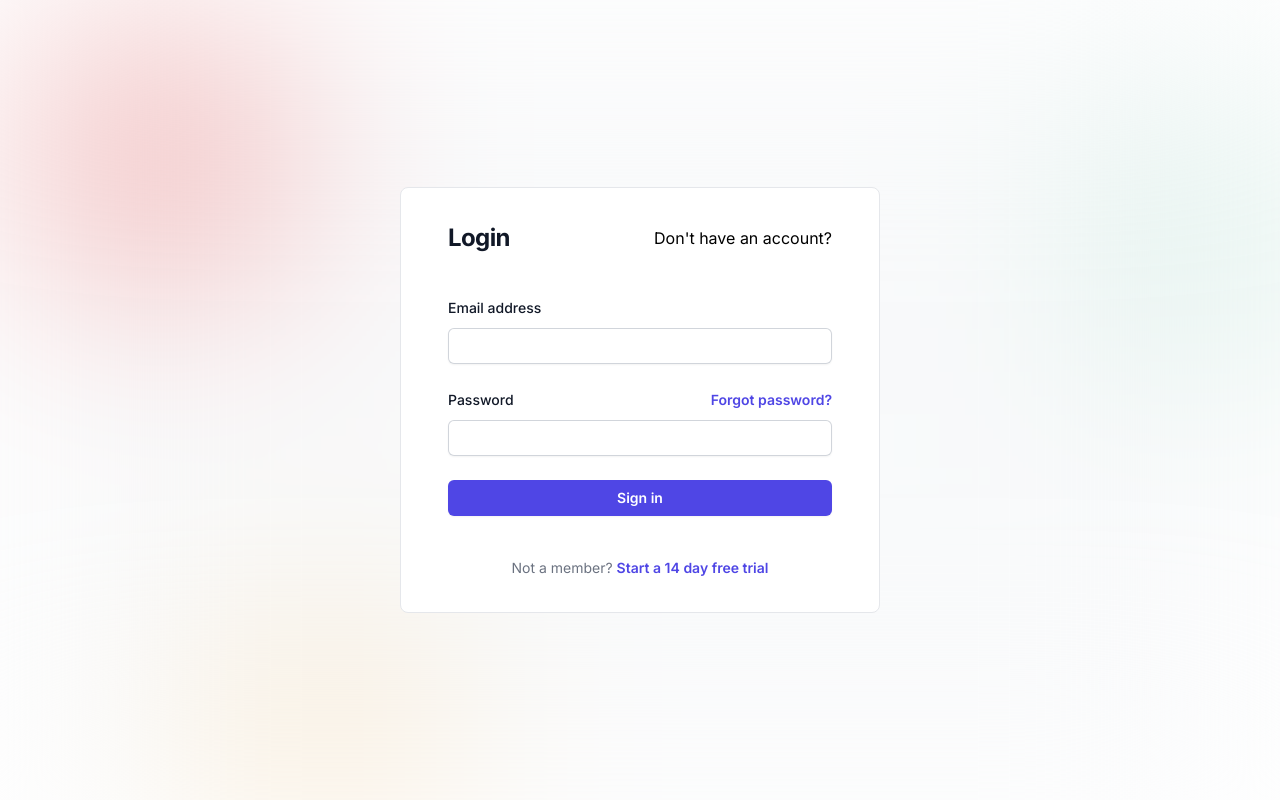
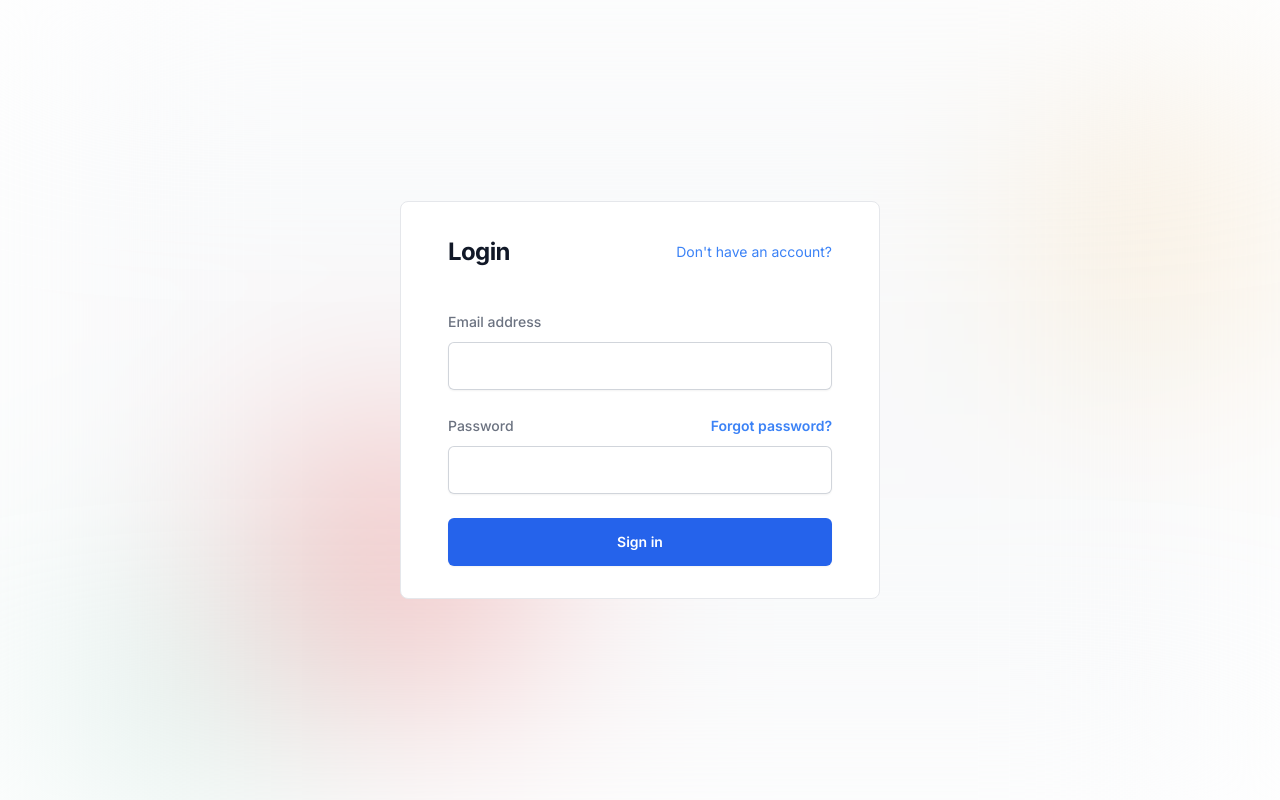
Before and after one commit to saeidsh777/Online-Shop--Group-Development-, a Next.js app: page /auth/login in a window 1280 px wide. Built offline with nearby package versions, Linux system fonts and the light colour scheme.

Commit message:
Styling the login form

```diff
--- a/app/auth/login/page.js
+++ b/app/auth/login/page.js
@@ -1,20 +1,27 @@
+import Link from "next/link";
 import React from "react";
 
 export default function loginPage() {
   return (
     <div className="flex justify-center items-center h-screen relative">
       <div className="w-full h-full absolute inset-0 z-[-1] bg-gray-50 blur-[120px]">
-        <div className="w-[10rem] h-[10rem] bg-red-c-100 z-0 absolute inset-[5rem]"></div>
-        <div className="w-[10rem] h-[10rem] bg-green-c-100 z-0 absolute right-0 top-[10rem]"></div>
-        <div className="w-[10rem] h-[10rem] bg-beige-c-100 z-0 absolute left-[15rem] bottom-0"></div>
+        <div className="w-[10rem] h-[10rem] bg-beige-c-100 z-0 absolute right-[3rem] top-[10rem]"></div>
+        <div className="w-[10rem] h-[10rem] bg-red-c-100 z-0 absolute left-[20rem] bottom-[10rem]"></div>
+        <div className="w-[10rem] h-[10rem] bg-green-c-100 z-0 absolute left-[7rem] bottom-[2rem]"></div>
       </div>
+
       <div className="sm:w-[30rem] w-[90%] border rounded-lg bg-white p-8">
         <div className="flex min-h-full flex-1 flex-col justify-center">
           <div className="flex items-center justify-between sm:mx-auto sm:w-full sm:max-w-sm">
             <h2 className="text-center text-2xl font-bold leading-9 tracking-tight text-gray-900">
               Login
             </h2>
-            <p>Don't have an account?</p>
+            <Link
+              className="text-sm  text-blue-500 hover:text-blue-600"
+              href="/"
+            >
+              Don't have an account?
+            </Link>
           </div>
 
           <div className="mt-10 sm:mx-auto sm:w-full sm:max-w-sm">
@@ -22,7 +29,7 @@ export default function loginPage() {
               <div>
                 <label
                   htmlFor="email"
-                  className="block text-sm font-medium leading-6 text-gray-900"
+                  className="block text-sm font-medium leading-6 text-gray-500"
                 >
                   Email address
                 </label>
@@ -33,7 +40,7 @@ export default function loginPage() {
                     type="email"
                     required
                     autoComplete="email"
-                    className="block w-full rounded-md border-0 py-1.5 text-gray-900 shadow-sm ring-1 ring-inset ring-gray-300 placeholder:text-gray-400 focus:ring-2 focus:ring-inset focus:ring-indigo-600 sm:text-sm sm:leading-6"
+                    className="block w-full px-3 py-3 rounded-md border-0 text-gray-700 shadow-sm ring-1 ring-inset ring-gray-300 placeholder:text-gray-400 focus:ring-2 focus:ring-inset focus:ring-indigo-300 sm:text-sm sm:leading-6"
                   />
                 </div>
               </div>
@@ -42,14 +49,14 @@ export default function loginPage() {
                 <div className="flex items-center justify-between">
                   <label
                     htmlFor="password"
-                    className="block text-sm font-medium leading-6 text-gray-900"
+                    className="block text-sm font-medium leading-6 text-gray-500"
                   >
                     Password
                   </label>
                   <div className="text-sm">
                     <a
                       href="#"
-                      className="font-semibold text-indigo-600 hover:text-indigo-500"
+                      className="font-semibold text-blue-500 hover:text-blue-700"
                     >
                       Forgot password?
                     </a>
@@ -62,7 +69,7 @@ export default function loginPage() {
                     type="password"
                     required
                     autoComplete="current-password"
-                    className="block w-full rounded-md border-0 py-1.5 text-gray-900 shadow-sm ring-1 ring-inset ring-gray-300 placeholder:text-gray-400 focus:ring-2 focus:ring-inset focus:ring-indigo-600 sm:text-sm sm:leading-6"
+                    className="block w-full px-3 py-3 rounded-md border-0 text-gray-700 shadow-sm ring-1 ring-inset ring-gray-300 placeholder:text-gray-400 focus:ring-2 focus:ring-inset focus:ring-indigo-300 sm:text-sm sm:leading-6"
                   />
                 </div>
               </div>
@@ -70,22 +77,13 @@ export default function loginPage() {
               <div>
                 <button
                   type="submit"
-                  className="flex w-full justify-center rounded-md bg-indigo-600 px-3 py-1.5 text-sm font-semibold leading-6 text-white shadow-sm hover:bg-indigo-500 focus-visible:outline focus-visible:outline-2 focus-visible:outline-offset-2 focus-visible:outline-indigo-600"
+                  className="flex w-full justify-center rounded-md bg-blue-600 px-3 py-3 text-sm font-semibold leading-6 text-white shadow-sm hover:bg-blue-500 focus-visible:outline focus-visible:outline-2 focus-visible:outline-offset-2 focus-visible:outline-blue-600"
                 >
                   Sign in
                 </button>
               </div>
             </form>
 
-            <p className="mt-10 text-center text-sm text-gray-500">
-              Not a member?{" "}
-              <a
-                href="#"
-                className="font-semibold leading-6 text-indigo-600 hover:text-indigo-500"
-              >
-                Start a 14 day free trial
-              </a>
-            </p>
           </div>
         </div>
       </div>
```
